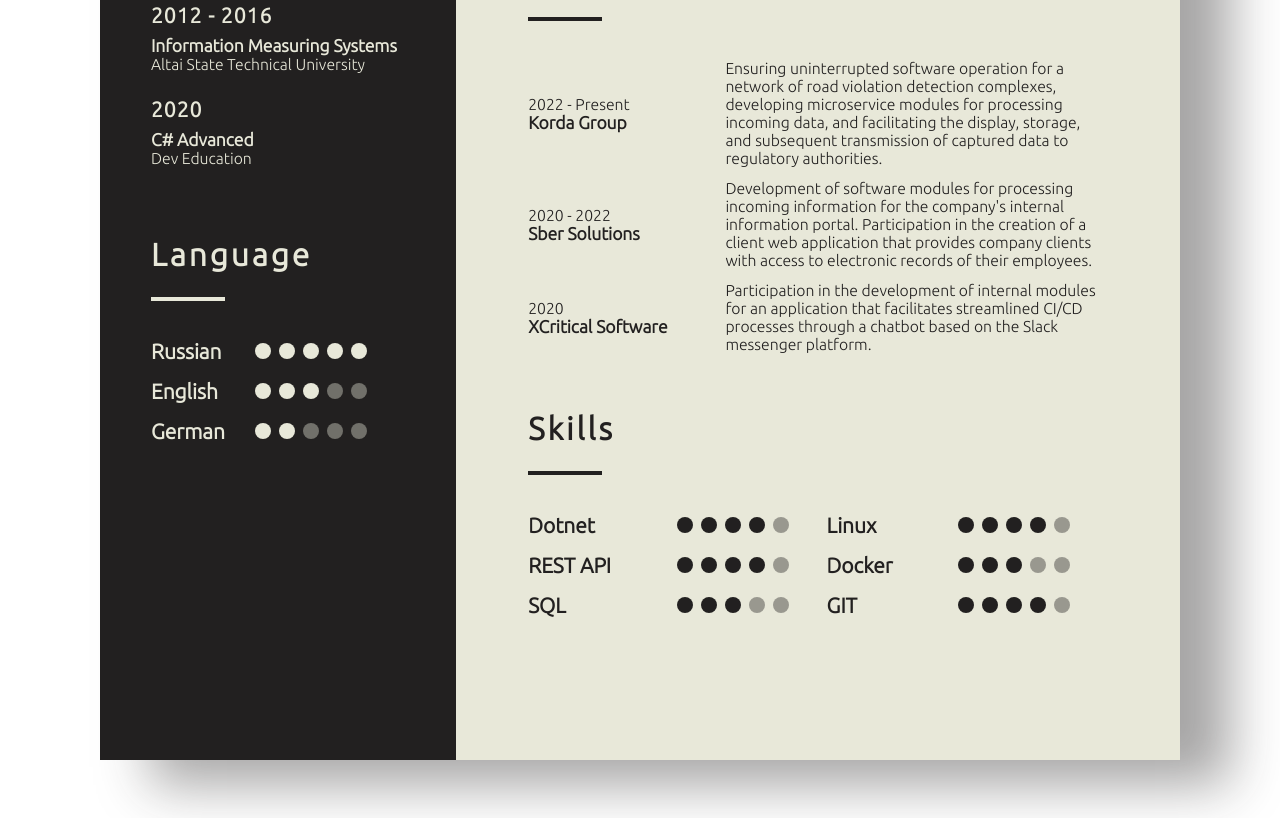
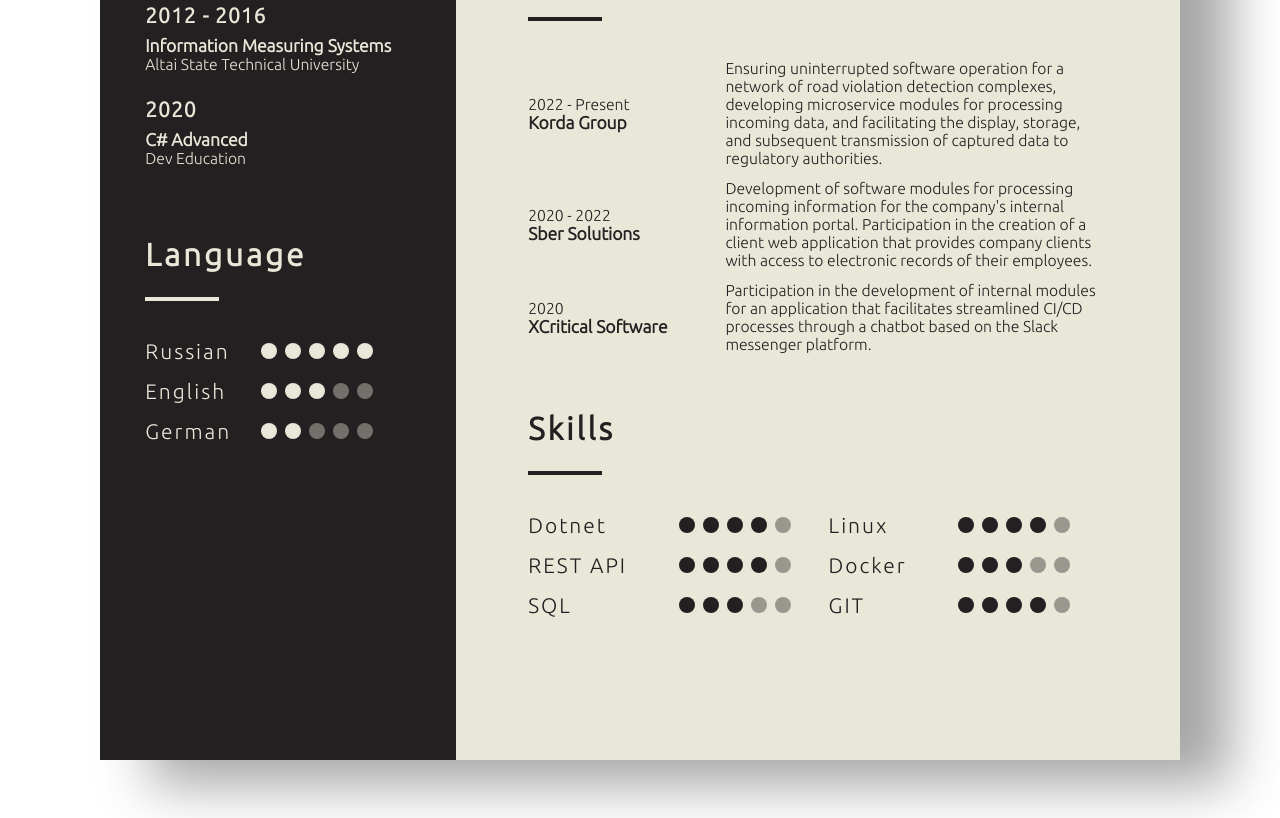
Before and after one commit to s4fronov/CV, a plain HTML site: page index.html in a window 1280 px wide. Shown: the part 938-1756 px from the top of the page. Drawn offline with Linux system fonts and the light colour scheme.

Commit message:
Update main.css > .skill p

```diff
--- a/styles/main.css
+++ b/styles/main.css
@@ -78,7 +78,8 @@ span {
 
 .skill p {
   font-size: 1.5em;
-  font-weight: 800;
+  font-weight: 200;
+  letter-spacing: 2px;
 }
 
 .skill-level {
```
